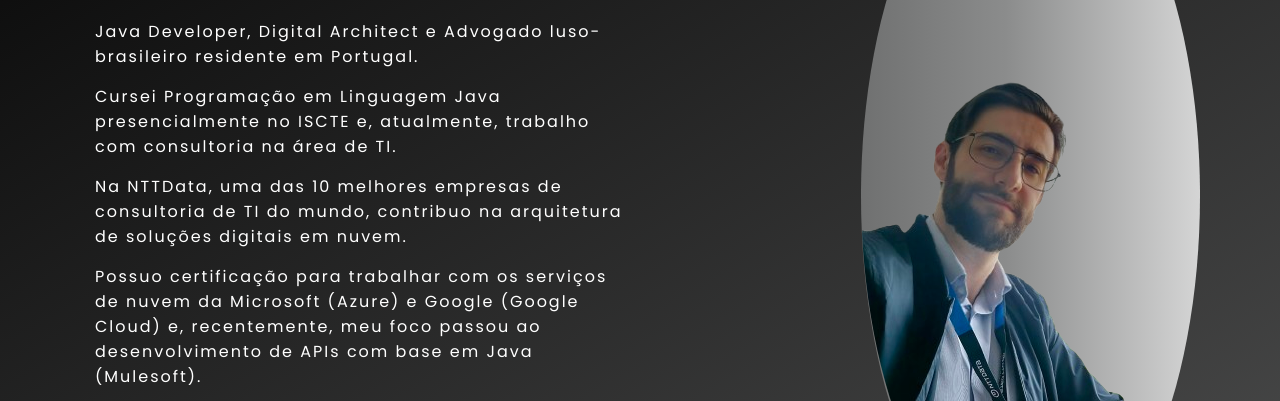
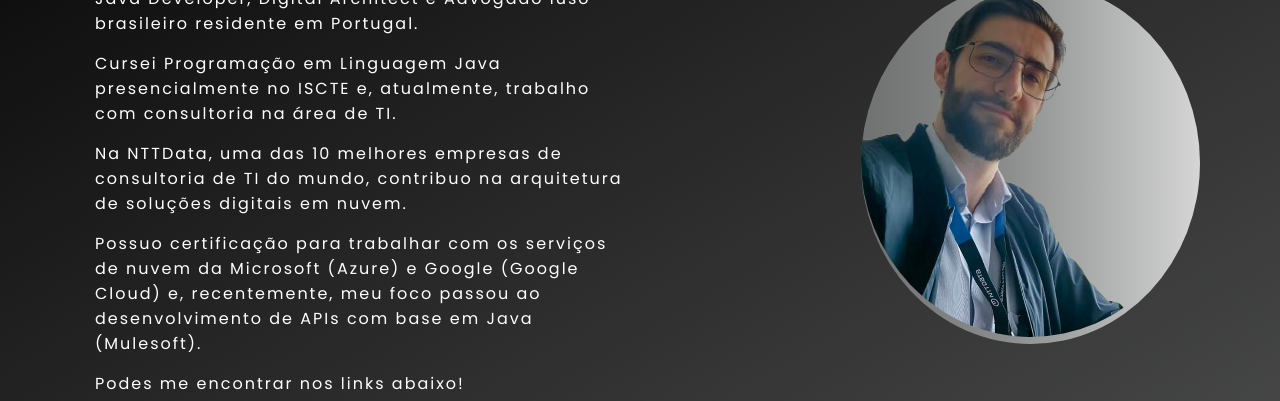
Before and after one commit to JBOliveira-pt/portfolio, a plain HTML site: page index.html in a window 1280 px wide. Shown: the part 320-721 px from the top of the page. Drawn offline with nearby package versions, Linux system fonts and the light colour scheme.

Commit message:
Update index.html

```diff
--- a/index.html
+++ b/index.html
@@ -73,7 +73,7 @@
         </div>
         <div class="container-foto">
             <div class="foto sombra-interna">
-                <img src="./src/imagens/nttdata.photo.nobackgroud.png" alt="foto do portfólio do Jeison">
+                <img src="./src/imagens/foto.nttdata.png" alt="foto do portfólio do Jeison">
             </div>
         </div>
     </section>
```
